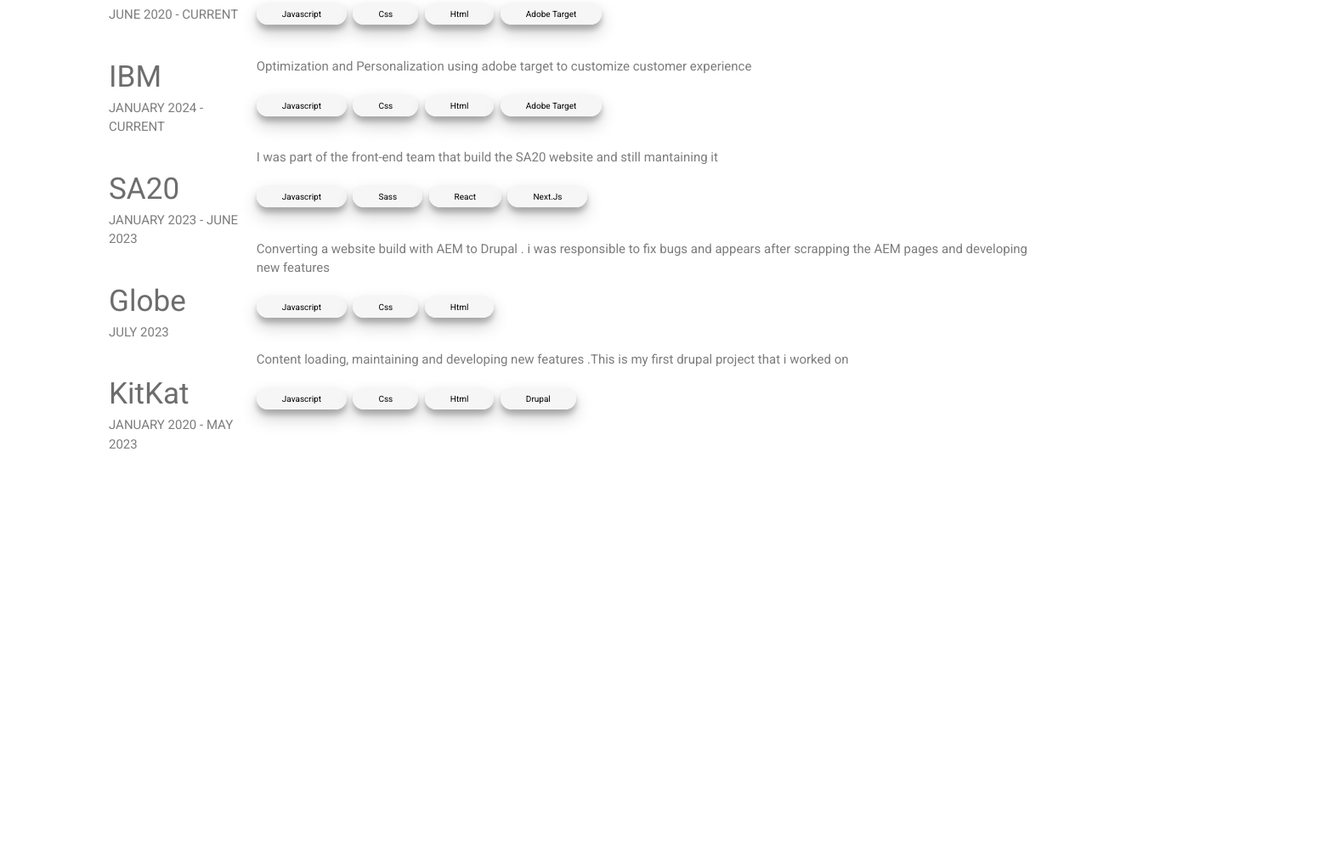
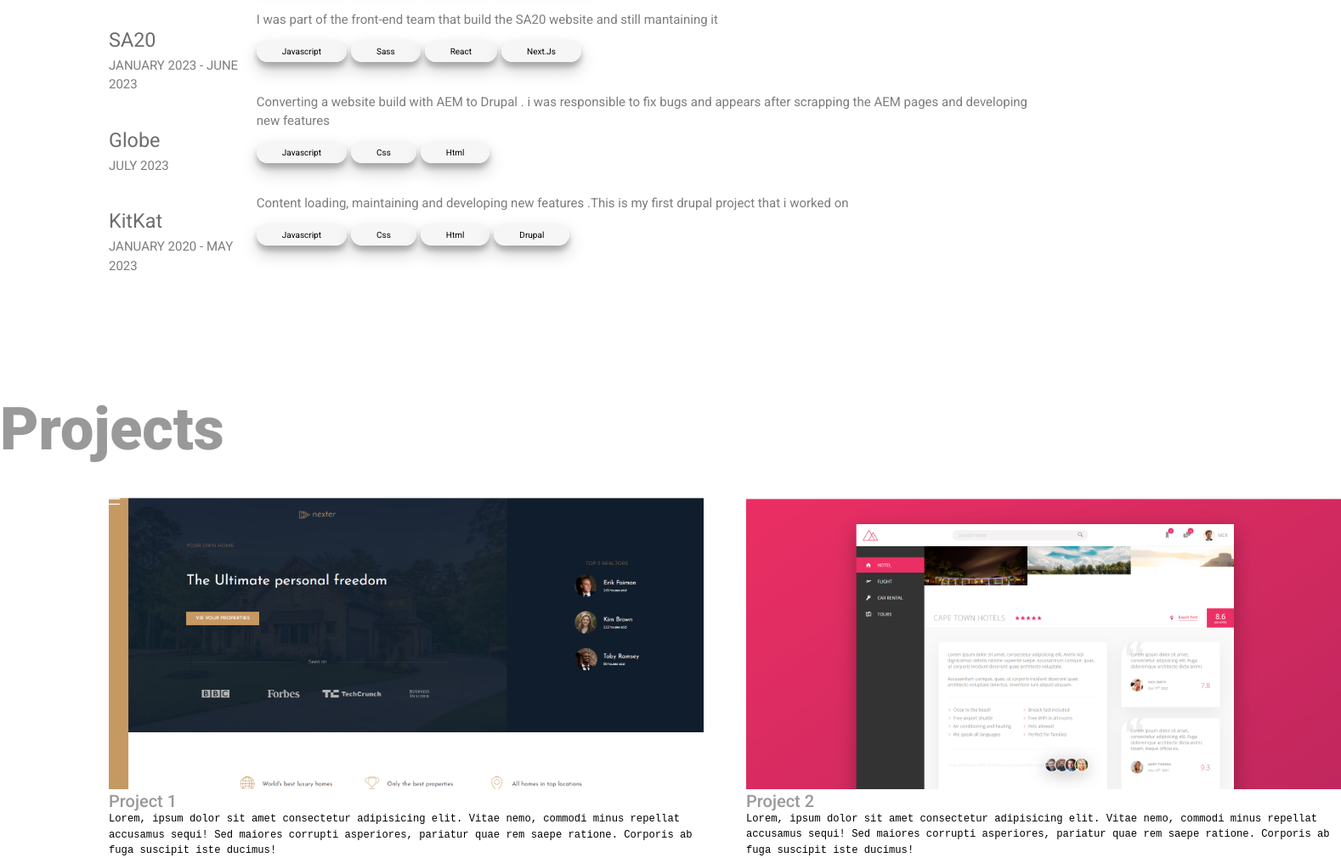
Before and after one commit to masipamakhura/masipamakhura.github.io, a plain HTML site: page index.html in a window 1280 px wide. Shown: the part 1205-2215 px from the top of the page at 85% size, 1578 px wide, since content can reach past the window. Before the commit the page ends 1779 px from the top, so only its background shows below. Drawn offline with Linux system fonts and the light colour scheme.

Commit message:
project section complete

```diff
--- a/index.html
+++ b/index.html
@@ -15,7 +15,7 @@
         <nav class="nav">
             <ul class="nav__menu">
                 <li class="nav__menu-item"><a href="#work" class="nav__menu-link">Work</a></li>
-                <li class="nav__menu-item"><a href="#Project" class="nav__menu-link">Projects</a></li>
+                <li class="nav__menu-item"><a href="#projects" class="nav__menu-link">Projects</a></li>
                 <li class="nav__menu-item"><a href="#about" class="nav__menu-link">about</a></li>
             </ul>
             <div class="img__container">
@@ -114,7 +114,44 @@
                     </div>
                 </div>
             </div>
+
         </section>
+        <section id="projects">
+            <div class="projects__container">
+                <div class="heading__container">
+                    <h2 class="heading__secondary">
+                        Projects
+                    </h2>
+                </div>
+                <div class="projects__grid">
+                    <div class="grid__item">
+                        <img src="assets/img/pr-1.png" alt="project1">
+                        <div>
+                            <h4 class="heading__secondary">
+                                Project 1
+
+                            </h4>
+                            <p>Lorem, ipsum dolor sit amet consectetur adipisicing elit.
+                                Vitae nemo, commodi minus repellat accusamus sequi! Sed maiores corrupti asperiores,
+                                pariatur quae rem saepe ratione. Corporis ab fuga suscipit iste ducimus!</p>
+                        </div>
+                    </div>
+                    <div class="grid__item">
+                        <img src="assets/img/pr-2.png" alt="project1">
+                        <div>
+                            <h4 class="heading__secondary">
+                                Project 2
+                            </h4>
+                            <p>Lorem, ipsum dolor sit amet consectetur adipisicing elit.
+                                Vitae nemo, commodi minus repellat accusamus sequi! Sed maiores corrupti asperiores,
+                                pariatur quae rem saepe ratione. Corporis ab fuga suscipit iste ducimus!</p>
+                        </div>
+                    </div>
+                </div>
+            </div>
+        </section>
+
+
 
     </main>
 </body>
--- a/script.js
+++ b/script.js
@@ -18,7 +18,7 @@ var toggleSideBar = ()=>{
                 }
 
 
-        })
+        });
     }
 }
 function clearForm(){
--- a/styles.css
+++ b/styles.css
@@ -138,11 +138,11 @@ background-color: -var(--color-light-bg);
 
 }
 #work{
-    margin-top:20rem;
+    margin-top:10rem;
 }
 .heading__container{
-    padding-left:10%;
-    margin-bottom: 8rem;;
+
+    margin-bottom: 4rem;;
 }
 .heading__secondary{
     color: var(--color-primary);
@@ -155,7 +155,7 @@ background-color: -var(--color-light-bg);
 }
 .work__content{
     margin-left: 10%;
-    font-size: 3rem;
+    font-size: 2rem;
     color: var(--color-primary);
     width: 85%;
 }
@@ -200,3 +200,32 @@ background-color: -var(--color-light-bg);
     color: white;
     font-size: 60%;
 }
+#projects{
+    margin-top: 10rem;
+
+}
+
+.projects__grid{
+    margin-left: 10%;;
+    display: grid;
+    grid-template-columns: 1fr 1fr;
+    grid-template-rows: auto;
+    gap:5rem;
+}
+.projects__grid img{
+    width: 70rem;
+    height: auto;
+    max-height: 350px;
+}
+.grid__item h4{
+
+
+    font-weight: 500;
+    font-size: 200%;
+}
+.grid__item p{
+    font-size: 150%;
+    line-height: 1.5;
+    font-family: monospace;
+
+}
```
